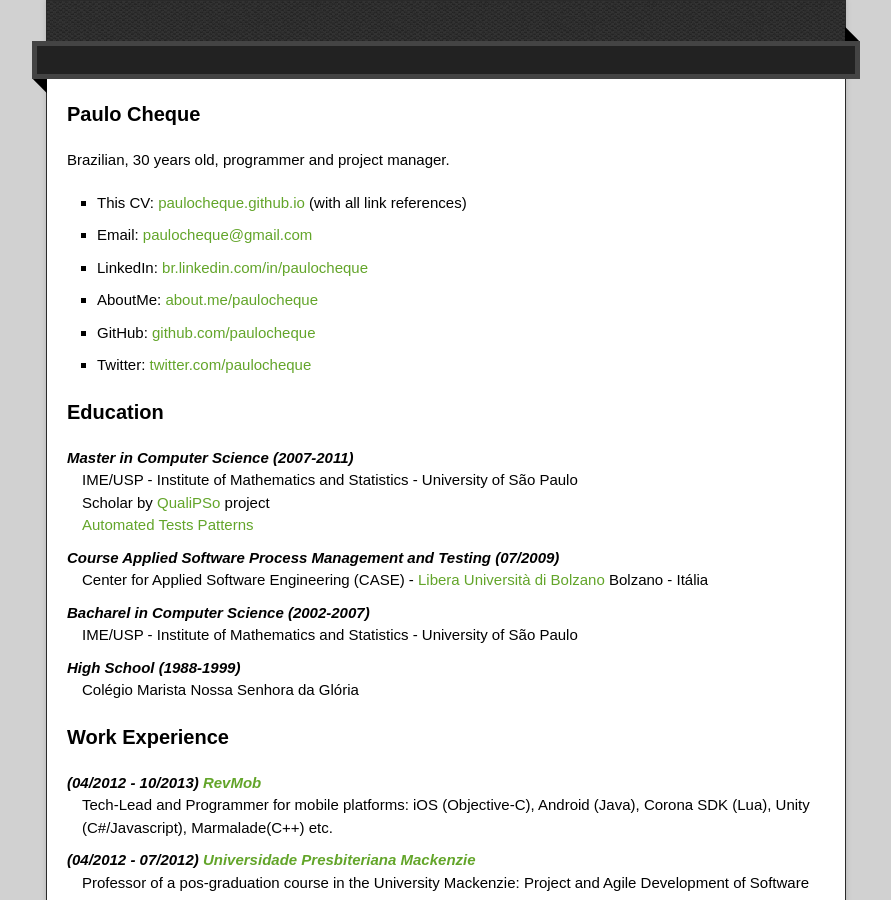
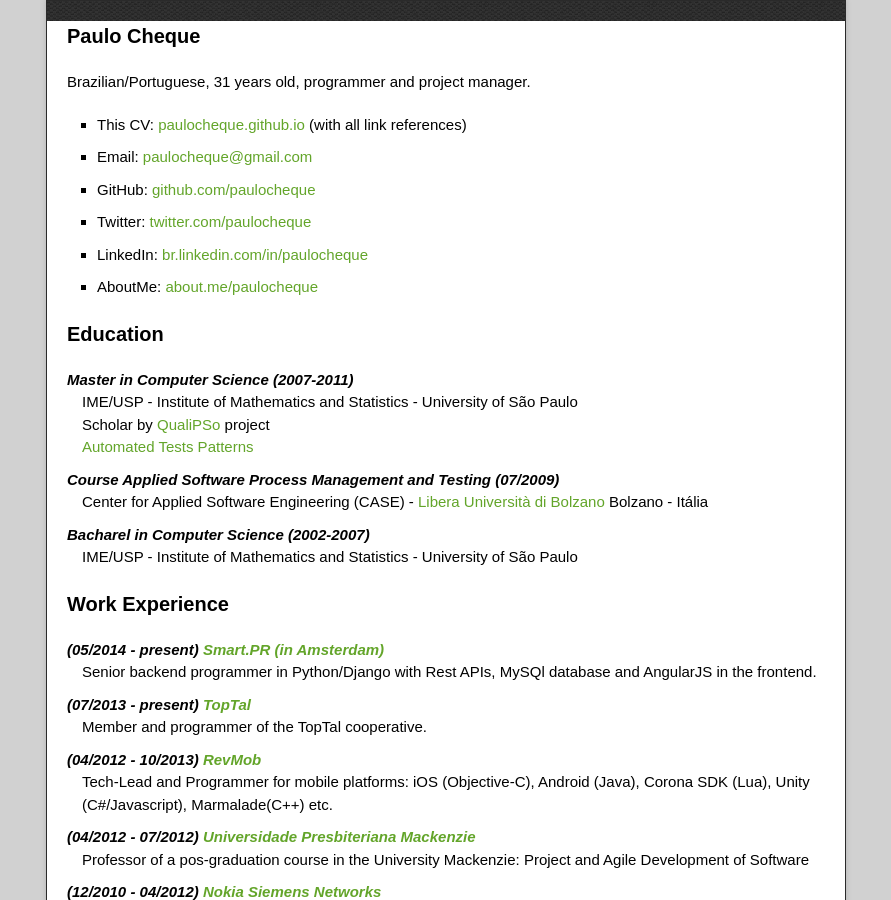
Before and after one commit to paulocheque/paulocheque.github.io, a Jekyll site: the page built from index.md, in a window 1280 px wide and 900 px high. Shown: the whole window, without its empty margins (194-1085 px from the left). Built offline with Jekyll 4.4.1, drawn with Linux system fonts in a browser that asks for light colours; nearby versions of some CDN libraries; Markdown is read by kramdown in place of the engine named in the settings; some of the changed text lies outside the part shown.

Commit message:
05/2014 update

```diff
--- a/_layouts/default.html
+++ b/_layouts/default.html
@@ -25,26 +25,19 @@
     </header>
 
     <div id="container">
-      <p class="tagline"></p>
       <div id="main" role="main">
-        <div class="download-bar">
-          <div class="inner">
-            <a href="http://about.me/paulocheque" class="code"></a>
-          </div>
-          <span class="blc"></span><span class="trc"></span>
-        </div>
         <article class="markdown-body">
           <h3><a name="paulo-cheque" class="anchor" href="#paulo-cheque"><span class="octicon octicon-link"></span></a>Paulo Cheque</h3>
 
-          <p>Brazilian, 30 years old, programmer and project manager.</p>
+          <p>Brazilian/Portuguese, 31 years old, programmer and project manager.</p>
 
           <ul>
             <li>This CV: <a href="http://paulocheque.github.io">paulocheque.github.io</a> (with all link references)</li>
             <li>Email: <a href="mailto:paulocheque@gmail.com">paulocheque@gmail.com</a></li>
+            <li>GitHub: <a href="http://github.com/paulocheque">github.com/paulocheque</a></li>
+            <li>Twitter: <a href="http://twitter.com/paulocheque">twitter.com/paulocheque</a></li>
             <li>LinkedIn: <a href="http://br.linkedin.com/in/paulocheque">br.linkedin.com/in/paulocheque</a></li>
             <li>AboutMe: <a href="http://about.me/paulocheque">about.me/paulocheque</a></li>
-            <li>GitHub: <a href="http://github.com/paulocheque">github.com/paulocheque</a></li>
-            <li>Twitter: <a href="http://twitter.com/paulocheque">twitter.com/paulocheque</a></li>
           </ul>
 
           {{ content }}
@@ -64,11 +57,6 @@
     </footer>
   </div>
 
-  <div class="current-section">
-    <a href="#top">Scroll to top</a>
-    <p class="name"></p>
-  </div>
-
     <script type="text/javascript">
     var gaJsHost = (("https:" == document.location.protocol) ? "https://ssl." : "http://www.");
     document.write(unescape("%3Cscript src='" + gaJsHost + "google-analytics.com/ga.js' type='text/javascript'%3E%3C/script%3E"));
--- a/index.md
+++ b/index.md
@@ -25,11 +25,6 @@
     <dd>
       IME/USP - Institute of Mathematics and Statistics - University of São Paulo
     </dd>
-
-  <dt>High School (1988-1999)</dt>
-    <dd>
-      Colégio Marista Nossa Senhora da Glória
-    </dd>
 </dl>
 
 
@@ -37,6 +32,16 @@
 <a name="work-experience" class="anchor" href="#work-experience"><span class="octicon octicon-link"></span></a>Work Experience</h3>
 
 <dl>
+  <dt>(05/2014 - present) <a href="http://smart.pr">Smart.PR (in Amsterdam)</a></dt>
+    <dd>
+      Senior backend programmer in Python/Django with Rest APIs, MySQl database and AngularJS in the frontend.
+    </dd>
+
+  <dt>(07/2013 - present) <a href="http://www.toptal.com/resume/paulo-cheque">TopTal</a></dt>
+    <dd>
+      Member and programmer of the TopTal cooperative.
+    </dd>
+
   <dt>(04/2012 - 10/2013) <a href="http://sdk.revmob.com">RevMob</a></dt>
     <dd>
       Tech-Lead and Programmer for mobile platforms: iOS (Objective-C), Android (Java), Corona SDK (Lua), Unity (C#/Javascript), Marmalade(C++) etc.
@@ -142,6 +147,8 @@
 <h4>Listener</h4>
 
 <ul>
+  <li>(05/2014) <a href="https://aws.amazon.com/pt/aws-summit-2014/sao-paulo/">AWS Summit 2014 - SP/Brazil</a></li>
+  <li>(05/2013) <a href="https://aws.amazon.com">AWS Summit 2013 - SP/Brazil</a></li>
   <li>(05/2009) <a href="http://www.devmedia.com.br/es_conference">Engenharia de Software Conference - SP/Brazil</a></li>
   <li>(09/2008) <a href="http://www.sucesusp.org.br">Just Java 2008 - SP/Brazil</a></li>
   <li>(12/2007) <a href="http://web.unifacs.br/eselaw">IV Experimental Software Engineering Latin America Workshop (ESELAW) - SP/Brazil</a></li>
@@ -162,6 +169,17 @@
   <li>(06/2009) <a href="http://www.fisl.org.br/10/www/wsl2009">X Workshop de Software Livre (WSL 2009) – FISL 10.0</a></li>
 </ul>
 
+<h4>Portifolio</h4>
+
+<ul>
+  <li><a href="http://entradarapida.com">Entrada Rápida</a></li>
+  <li><a href="http://baladasusp.com">Baladas USP</a></li>
+  <li><a href="https://itunes.apple.com/us/app/baladas-usp/id572314926?ls=1&mt=8">Baladas USP for iOS</a></li>
+  <li><a href="https://play.google.com/store/apps/details?id=com.baladasusp">Baladas USP for Android</a></li>
+  <li><a href="http://placasmarcadas.com">Placas Marcadas</a></li>
+  <li><a href="http://gatournament.com">Game Algorithms Tournament</a></li>
+  <li><a href="http://megaloteria.net">MegaLoteria.net</a></li>
+</ul>
 
 
 <h3>
```
Also changed, not shown: 1 other file. Lines whose indentation alone changed are shown as unchanged.
